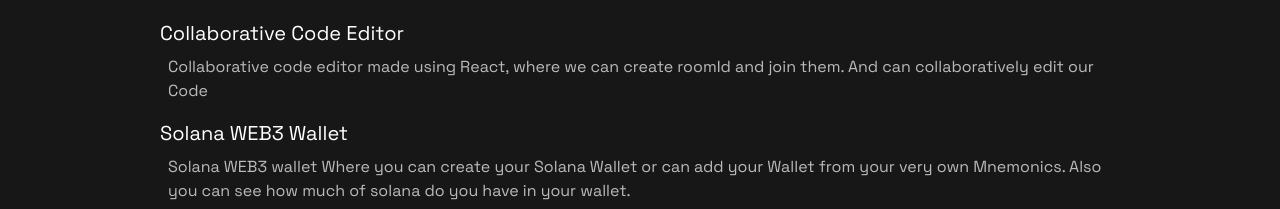
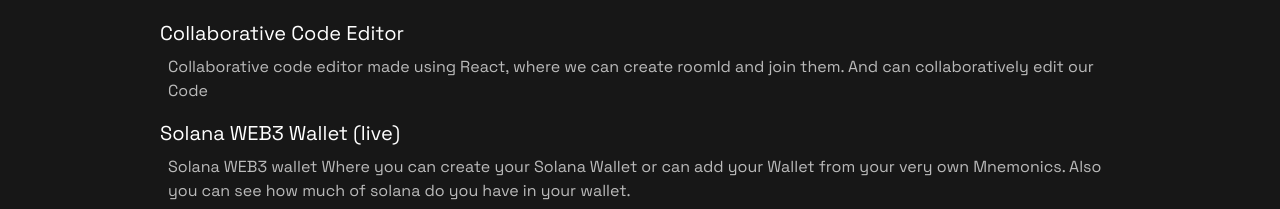
Before and after one commit to SiddhantDas18/portfolio-3.0, a Next.js app: page / in a window 1280 px wide. Shown: the part 885-1094 px from the top of the page. Built offline with nearby package versions, Linux system fonts and the light colour scheme; a web font is replaced by a local one.

Commit message:
Just nothing

```diff
--- a/Sections/Projects.tsx
+++ b/Sections/Projects.tsx
@@ -13,7 +13,7 @@ export default function Projects() {
                 </div>
 
                 <div className="pt-2 mt-2">
-                    <a href="https://solana-wallet-blond.vercel.app/" target="blank" className="text-xl"><h1>Solana WEB3 Wallet</h1></a>
+                    <a href="https://solana-wallet-blond.vercel.app/" target="blank" className="text-xl"><h1>Solana WEB3 Wallet (live)</h1></a>
                     <p className="pt-2 pl-2 opacity-70">Solana WEB3 wallet Where you can create your Solana Wallet or can add your Wallet from your very own Mnemonics. Also you can see how much of solana do you have in your wallet.</p>
                 </div>
 
```
